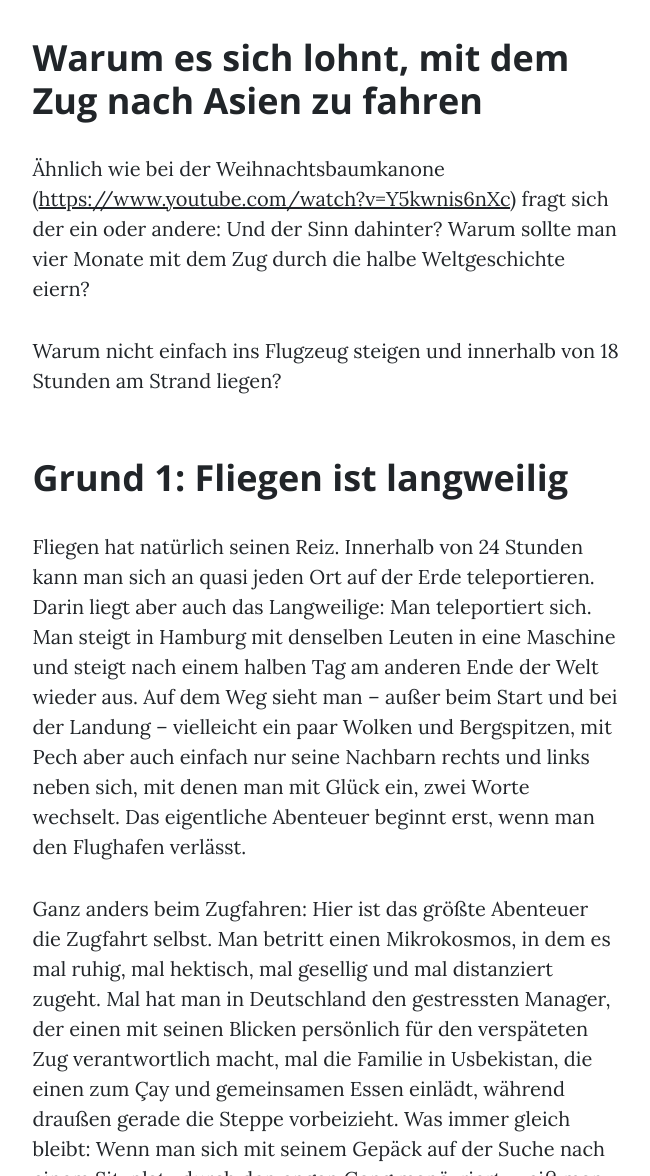
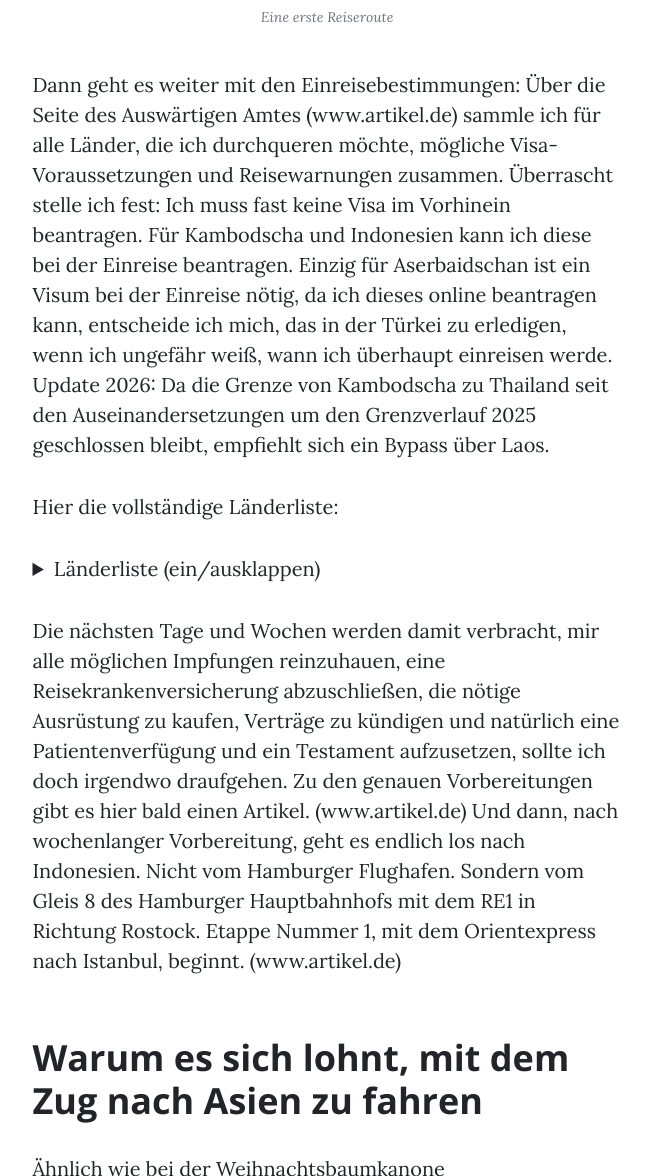
Before and after one commit to mitdemzugnachasien/blog, a plain HTML site: page Kernartikel.html in a window 1280 px wide. Shown: the part 4063-5239 px from the top of the page, without its empty margins (313-963 px from the left). Drawn offline with nearby package versions, Linux system fonts and the light colour scheme.

Commit message:
Update Kernartikel.html

```diff
--- a/Kernartikel.html
+++ b/Kernartikel.html
@@ -73,8 +73,12 @@
                         <sup><a href="#quelle5">[5]</a></sup>. Und damit das letzte Nadelöhr nach Asien, zumindest für alle, die nicht ins Flugzeug steigen wollen. Bleibe ich deshalb zu Hause? Nein.
                         <h2 class="section-heading">Der Plan</h2>
                         <p>Zeit also für einen groben Plan: Ich trete die Reise trotzdem an, auch wenn die Chance besteht, dass auf Teilstrecken ein Flug notwendig sein wird oder ich im Worst Case umkehren muss. Sobald ich in Georgien bin, fahre ich trotz offizieller Schließung zur Grenze. Vielleicht gibt es ja ein paar Schlupflöcher (Spoiler: Ich habe keine gefunden). Wenn ich es dann irgendwie nach Aserbaidschan geschafft habe, versuche ich, eines der Frachtschiffe zu erwischen, die ohne Fahrplan verkehren und je nach Ladung auch mal Passagiere von Aserbaidschan nach Kasachstan mitnehmen. Hier ist der schwierigste Teil der Reise auch schon geschafft, und es geht mit dem Zug weiter in Richtung China und bis nach Singapur hinunter. Von dort dann nur noch mit dem Schiff nach Jakarta, und schon ist die Reise von Deutschland nach Indonesien eingetütet!</p>
- <a href="#!"><img class="img-fluid" src="assets/img/Weltkarte.png" alt="..." /></a>
+                         <p>Auf einer ausgedruckten Google Maps Karte entsteht also eine erste Route:</p>
+                        <a href="#!"><img class="img-fluid" src="assets/img/Weltkarte.png" alt="..." /></a>
                         <span class="caption text-muted">Eine erste Reiseroute</span>
+                        <p>Dann geht es weiter mit den Einreisebestimmungen: Über die Seite des Auswärtigen Amtes (www.artikel.de) sammle ich für alle Länder, die ich durchqueren möchte, mögliche Visa-Voraussetzungen und Reisewarnungen zusammen. Überrascht stelle ich fest: Ich muss fast keine Visa im Vorhinein beantragen. Für Kambodscha und Indonesien kann ich diese bei der Einreise beantragen. Einzig für Aserbaidschan ist ein Visum bei der Einreise nötig, da ich dieses online beantragen kann, entscheide ich mich, das in der Türkei zu erledigen, wenn ich ungefähr weiß, wann ich überhaupt einreisen werde.
+Update 2026: Da die Grenze von Kambodscha zu Thailand seit den Auseinandersetzungen um den Grenzverlauf 2025 geschlossen bleibt, empfiehlt sich ein Bypass über Laos.</p>
+<p>Hier die vollständige Länderliste:</p>
 <details>
   <summary>Länderliste (ein/ausklappen)</summary>
   <table>
@@ -169,6 +173,9 @@
   </tbody>
 </table>
 </details>
+<p>Die nächsten Tage und Wochen werden damit verbracht, mir alle möglichen Impfungen reinzuhauen, eine Reisekrankenversicherung abzuschließen, die nötige Ausrüstung zu kaufen, Verträge zu kündigen und natürlich eine Patientenverfügung und ein Testament aufzusetzen, sollte ich doch irgendwo draufgehen. Zu den genauen Vorbereitungen gibt es hier bald einen Artikel. (www.artikel.de)
+Und dann, nach wochenlanger Vorbereitung, geht es endlich los nach Indonesien. Nicht vom Hamburger Flughafen. Sondern vom Gleis 8 des Hamburger Hauptbahnhofs mit dem RE1 in Richtung Rostock. Etappe Nummer 1, mit dem Orientexpress nach Istanbul, beginnt. (www.artikel.de)
+</p>
 
 
 
```
